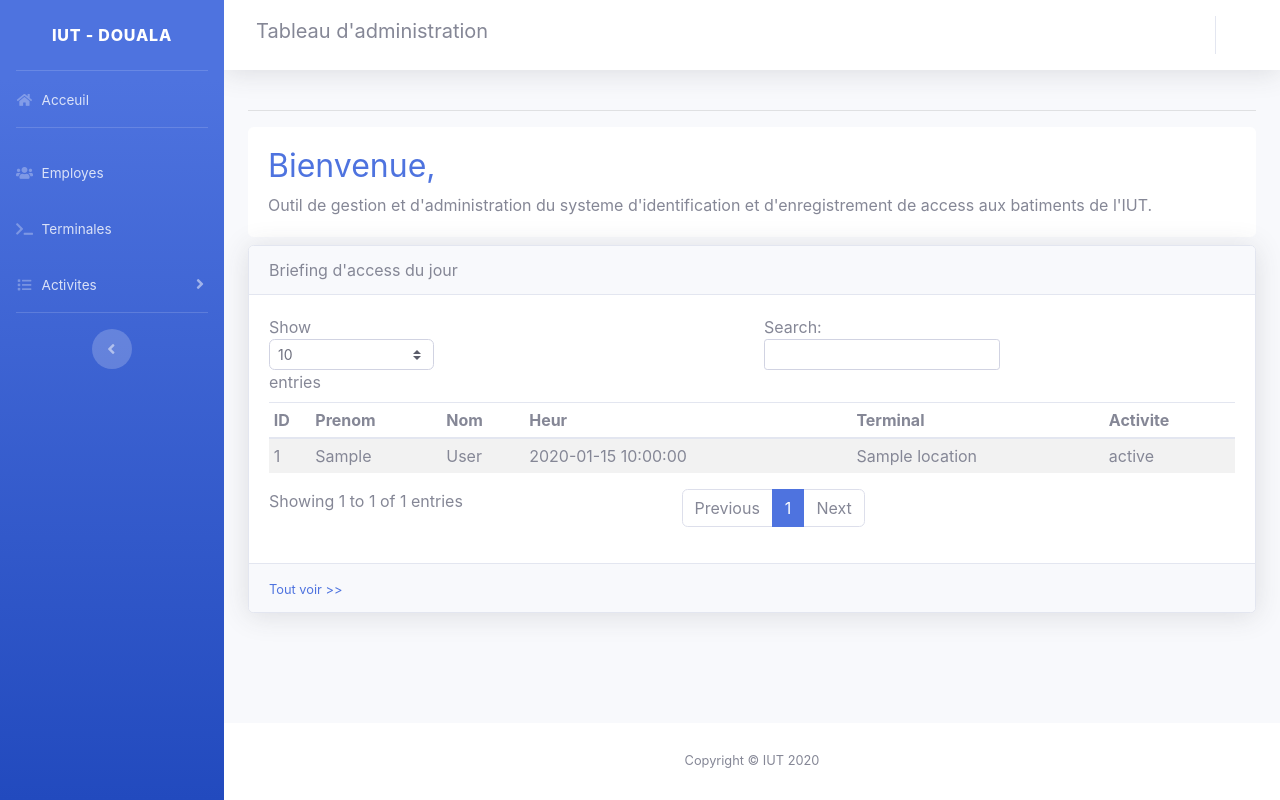
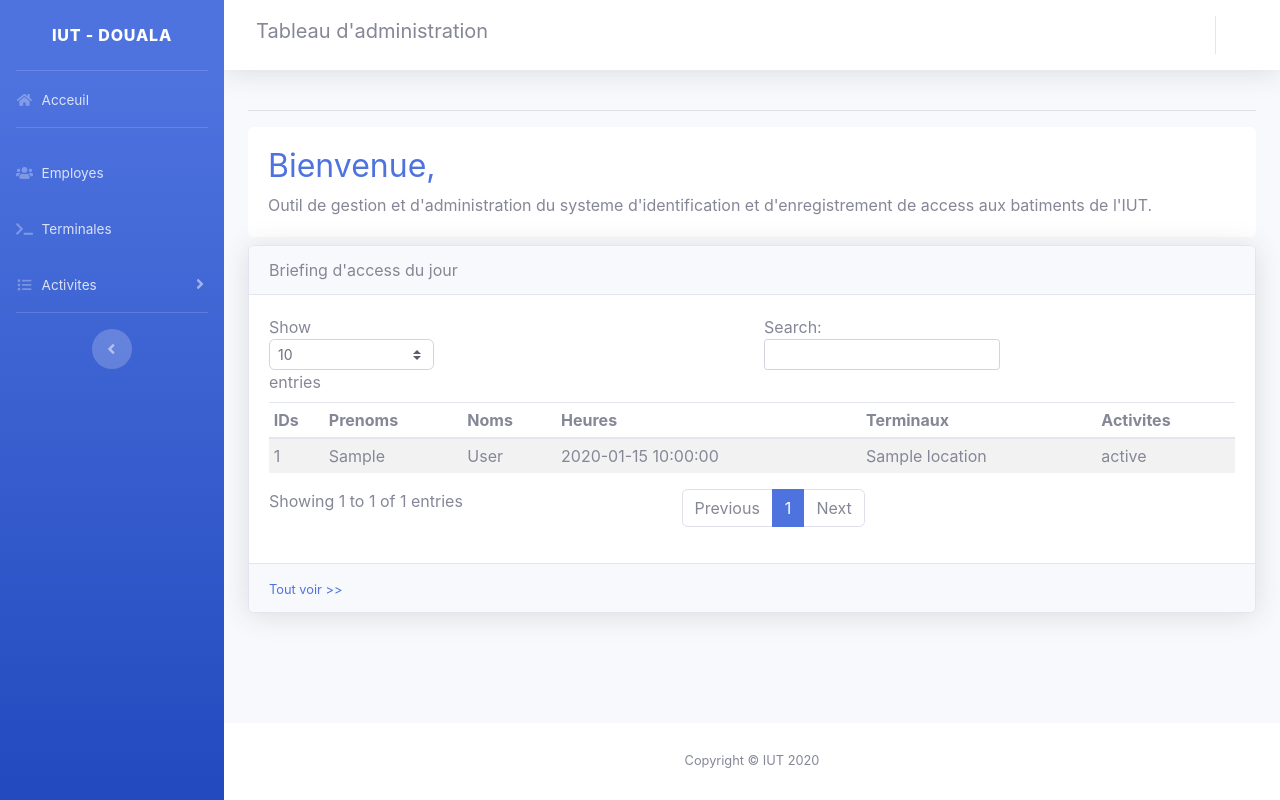
Before and after one commit to emile-dg/sicm, a Flask app: template sicm/templates/sicm/index.html in a window 1280 px wide. Run offline with Flask 2, Linux system fonts and the light colour scheme; the template is opened without the code that fills it: most values are stand-ins (such as "Sample title", 1, 10 or a date in 2020); some libraries are stand-ins or nearby versions.

Commit message:
the same terminal registers entry and exit and language corrected

```diff
--- a/sicm/models.py
+++ b/sicm/models.py
@@ -18,6 +18,11 @@ class Employee(db.Model):
 
     def __repr__(self):
         return f"<Employee {self.first_name} {self.last_name}>"
+
+
+    @property
+    def full_name(self):
+        return " ".join((self.first_name.capitalize(), self.last_name.upper()))
 
 
 class Terminal(db.Model):
--- a/sicm/templates/sicm/index.html
+++ b/sicm/templates/sicm/index.html
@@ -35,12 +35,12 @@
                             <table class="table table-sm table-striped table-hover" id="dataTable">
                                 <thead>
                                     <tr>
-                                        <th>ID</th>
-                                        <th>Prenom</th>
-                                        <th>Nom</th>
-                                        <th>Heur</th>
-                                        <th>Terminal</th>
-                                        <th>Activite</th>
+                                        <th>IDs</th>
+                                        <th>Prenoms</th>
+                                        <th>Noms</th>
+                                        <th>Heures</th>
+                                        <th>Terminaux</th>
+                                        <th>Activites</th>
                                     </tr>
                                 </thead>
                                 <tbody>
--- a/sicm/templates/sicm/terminals.html
+++ b/sicm/templates/sicm/terminals.html
@@ -25,9 +25,9 @@
                     <table class="table table-sm table-striped table-hover" id="dataTable">
                         <thead>
                             <tr>
-                                <th>Matricule</th>
-                                <th>Emplacement</th>
-                                <th>Date D'ajout</th>
+                                <th>Matricules</th>
+                                <th>Emplacements</th>
+                                <th>Dates D'ajout</th>
                                 <th>Options</th>
                             </tr>
                         </thead>
```
Also changed, not shown: sicm/templates/sicm/activity_listing.html (+6 -6 lines), sicm/templates/sicm/employees.html (+4 -4 lines), sicm/utils.py (+10 -2 lines), 1 other file.
